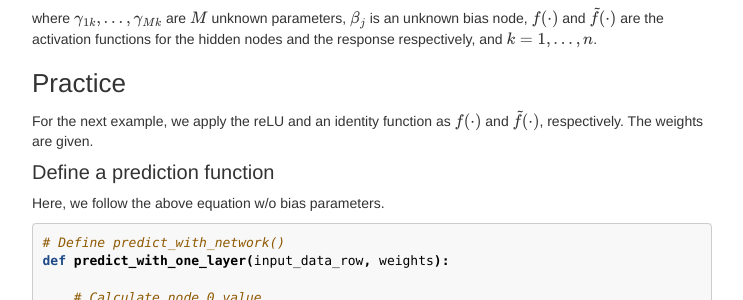
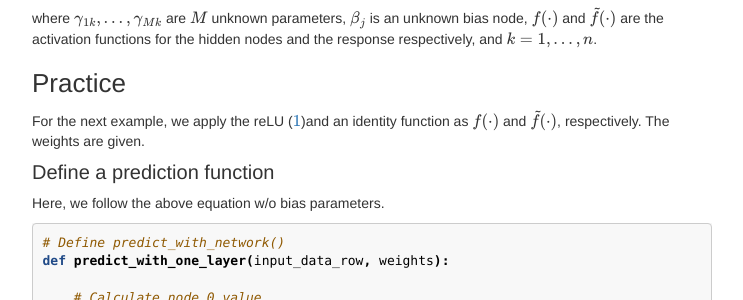
Before and after one commit to egpivo/egpivo.github.io, a Jekyll site: the page built from _posts/2017-05-03-Note.md, in a window 1280 px wide and 900 px high, scrolled down 1938 px. Shown: the part 149-449 px from the top of the window, without its empty margins (268-1011 px from the left). Built offline with Jekyll 4.4.1, drawn with Linux system fonts in a browser that asks for light colours; nearby versions of some CDN libraries; library files that are not in the unit come from our copies; formulas are drawn with MathJax 3; comment, search, counter and statistics services are not loaded.

Commit message:
Add a equation reference

```diff
--- a/_posts/2017-05-03-Note.md
+++ b/_posts/2017-05-03-Note.md
@@ -96,7 +96,7 @@ where $$\gamma_{1k}, \dots, \gamma_{Mk}$$ are $$M$$ unknown parameters, $$\beta_
 
 
 ### Practice
-For the next example, we apply the reLU and an identity function as $$f(\cdot)$$ and $$\tilde{f}(\cdot)$$, respectively. The weights are given.
+For the next example, we apply the reLU (\ref{eq:relu})and an identity function as $$f(\cdot)$$ and $$\tilde{f}(\cdot)$$, respectively. The weights are given.
 
 #### Define a prediction function
 Here, we follow the above equation w/o bias parameters.
```
Also changed, not shown: 2 other files.
